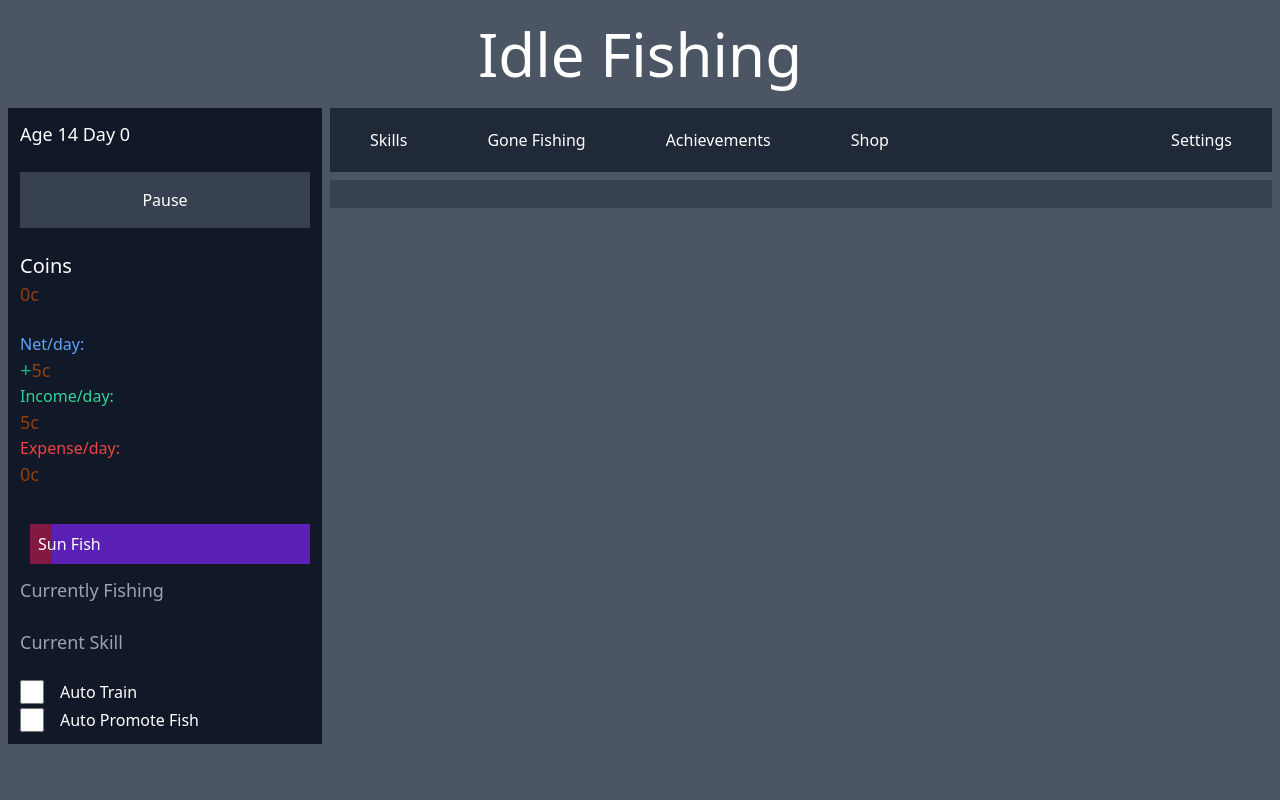
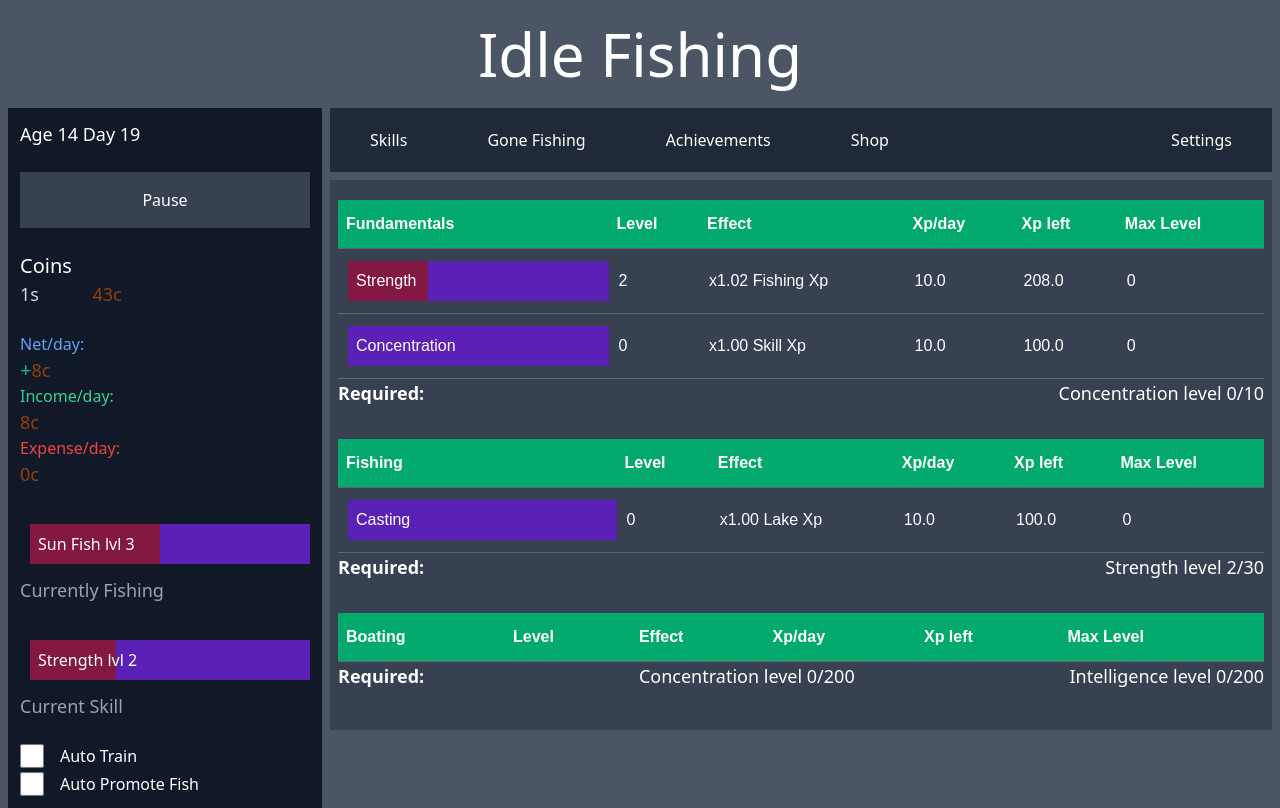
Before and after one commit to Landon345/Idle-Fishing, a Svelte app: page / in a window 1280 px wide. Built offline with nearby package versions, Linux system fonts and the light colour scheme.

Commit message:
Currently Fishing and current Skill bug fix

```diff
--- a/src/App.svelte
+++ b/src/App.svelte
@@ -23,8 +23,9 @@
     updateSpeed,
     togglePause,
     update,
+    setCurrentSkill,
+    setCurrentlyFishing,
   } from "./gameData";
-  import { onMount } from "svelte";
   import Sidebar from "src/Sidebar.svelte";
   import Reincarnation from "src/tabs/Reincarnation.svelte";
 
@@ -45,6 +46,23 @@
     coins = data.coins;
   });
 
+  createData(data_value.fishingData, fishBaseData);
+  createData(data_value.skillsData, skillBaseData);
+  createData(data_value.itemData, itemBaseData);
+  createData(data_value.boatData, boatBaseData);
+
+  loadGameData();
+
+  const setCurrents = () => {
+    if (!data_value.currentSkill) {
+      setCurrentSkill("Strength");
+    }
+    if (!data_value.currentlyFishing) {
+      setCurrentlyFishing("Sun Fish");
+    }
+  };
+
+  setCurrents();
   const updateGame = () => {
     update(data_value.paused, data_value.autoTrain, data_value.autoFish);
   };
@@ -60,13 +78,6 @@
   const selectTab = (selected: Tab) => {
     selectedTab = selected;
   };
-
-  createData(data_value.fishingData, fishBaseData);
-  createData(data_value.skillsData, skillBaseData);
-  createData(data_value.itemData, itemBaseData);
-  createData(data_value.boatData, boatBaseData);
-
-  loadGameData();
 </script>
 
 <main class="bg-gray-600 min-h-screen text-white">
--- a/src/functions.ts
+++ b/src/functions.ts
@@ -64,7 +64,6 @@
   barInfo.xpPerDay = skill.xpGain;
   barInfo.xpLeft = skill.xpLeft;
   barInfo.maxLevel = skill.maxLevel;
-  console.log(`barInfo`, barInfo);
   return barInfo;
 }
 
@@ -567,8 +566,6 @@
     replaceSavedSkills(skillsData, GameDataSave.skillsData);
     replaceSavedItems(itemData, GameDataSave.itemData);
     replaceSavedBoats(boatData, GameDataSave.boatData);
-
-    console.log(`GameDataSave`, GameDataSave);
     setGameData(GameDataSave);
   }
 }
--- a/src/gameData.ts
+++ b/src/gameData.ts
@@ -409,13 +409,7 @@
 };
 export const setGameData = (savedGameData) => {
   let skill = savedGameData.currentSkill;
-  if (!skill) {
-    skill = savedGameData.skillsData.get("Strength");
-  }
   let fish = savedGameData.currentlyFishing;
-  if (!fish) {
-    fish = savedGameData.fishingData.get("Sun Fish");
-  }
   GameData.set({
     ...savedGameData,
     currentSkill: new Skill(
```
Also changed, not shown: src/components/SkillBars.svelte (+1 -6 lines), public/build/bundle.js, 1 other file (tests, documents, lock files or other folders).
